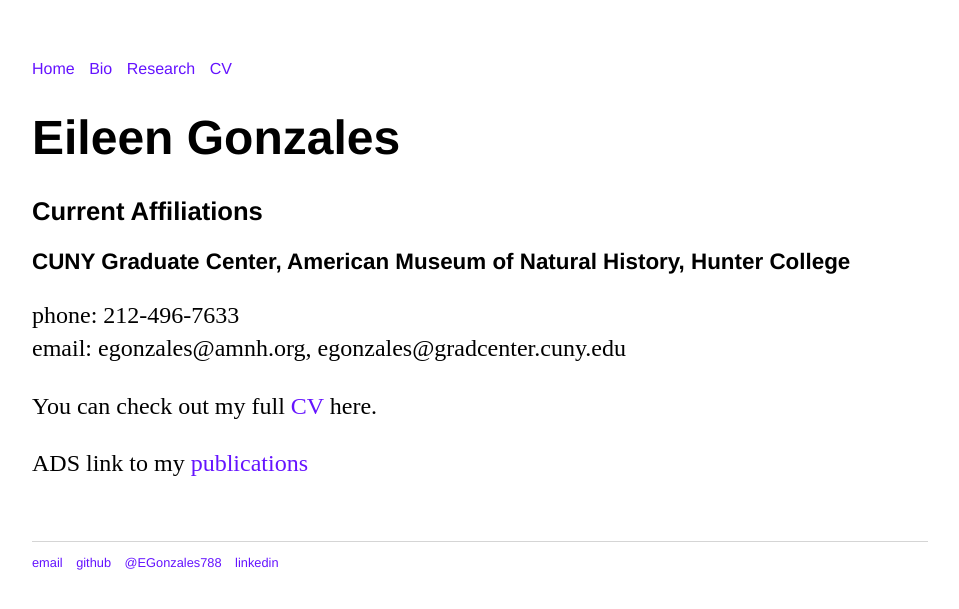
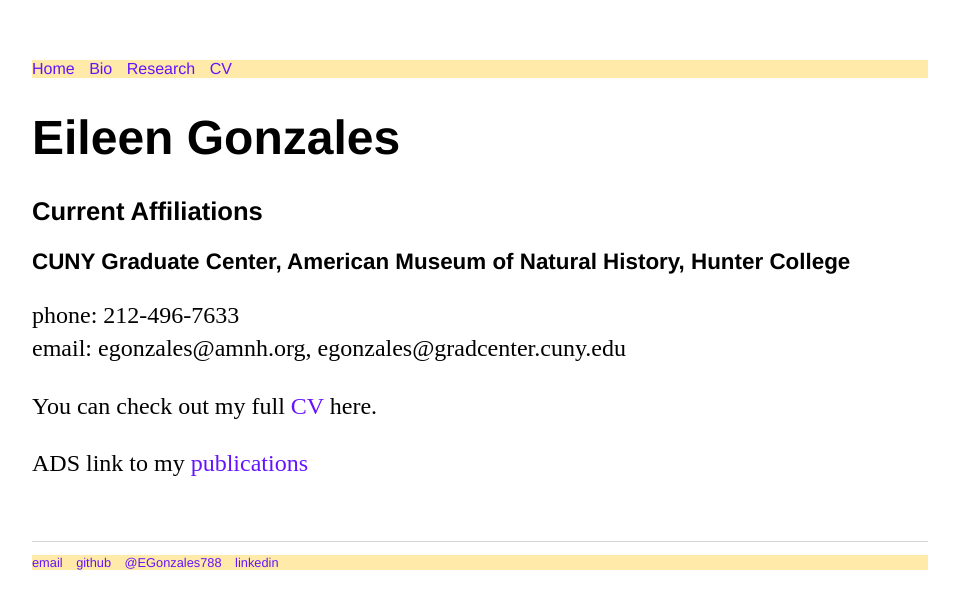
Before and after one commit to ECGonzales/ECGonzales.github.io, a Jekyll site: the page built from CV/index.html, in a window 1280 px wide. Shown: the top 609 px of the page, without its empty margins (160-1119 px from the left). Built offline with Jekyll 4.4.1, drawn with Linux system fonts in a browser that asks for light colours.

Commit message:
Update main.css
removed nav css code

```diff
--- a/css/main.css
+++ b/css/main.css
@@ -1,36 +1,7 @@
 body {margin: 60px auto; width: 70%;}
 
-nav ul, footer ul {font-family:'Helvetica', 'Arial', 'Sans-Serif'; padding: 0px; list-style: none; font-weight: normal;}
+nav ul, footer ul {font-family:'Helvetica', 'Arial', 'Sans-Serif'; padding: 0px; list-style: none; font-weight: normal;background-color: #FFEAA9;}
 nav ul li, footer ul li {display: inline; margin-right: 10px;}
-
-.navbar {font-family:'Helvetica', 'Arial', 'Sans-Serif'; padding: 0px; list-style: none;
-font-weight: normal;
-background-color: #FFEAA9;
-  overflow: hidden;
-  position: fixed;
-  top: 0;
-  width: 100%;
-}
-
-.navbar a {
-  float: left;
-  display: block;
-  color: #6513FF;
-  text-align: center;
-  padding: 14px 16px;
-  text-decoration: none;
-  font-size: 17px;
-}
-
-.navbar a:hover {font-weight: bold;
-  color: #6513FF;
-}
-
-.main {
-  padding: 16px;
-  margin-top: 30px;
-  height: 1500px; /* Used in this example to enable scrolling */
-}
 
 /* This is the font styles for the header and footer info, i.e Home button and twitter links*/
 a {text-decoration: none; color: #6513FF;}
```
